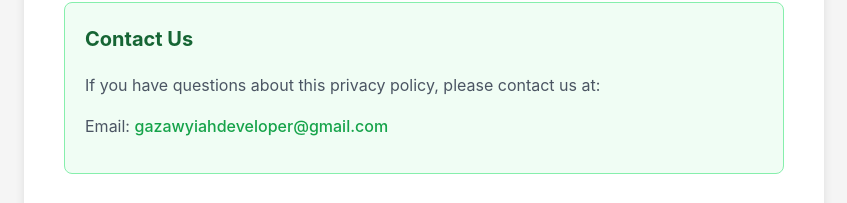
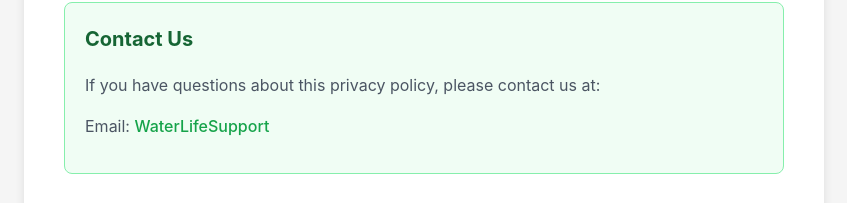
Before and after one commit to junsangh/waterlife-privacy-policy, a plain HTML site: page index.html in a window 1280 px wide. Shown: the part 1878-2081 px from the top of the page, without its empty margins (216-1063 px from the left). Drawn offline with Linux system fonts and the light colour scheme.

Commit message:
Update index.html

```diff
--- a/index.html
+++ b/index.html
@@ -231,7 +231,7 @@
         <div class="contact-section">
             <h3>Contact Us</h3>
             <p>If you have questions about this privacy policy, please contact us at:</p>
-            <p>Email: <a href="mailto:support@waterlifeapp.com">gazawyiahdeveloper@gmail.com</a></p>
+            <p>Email: <a href="mailto:gazawyiahdeveloper@gmail.com">WaterLifeSupport</a></p>
         </div>
 
         <div class="effective-date">
```
